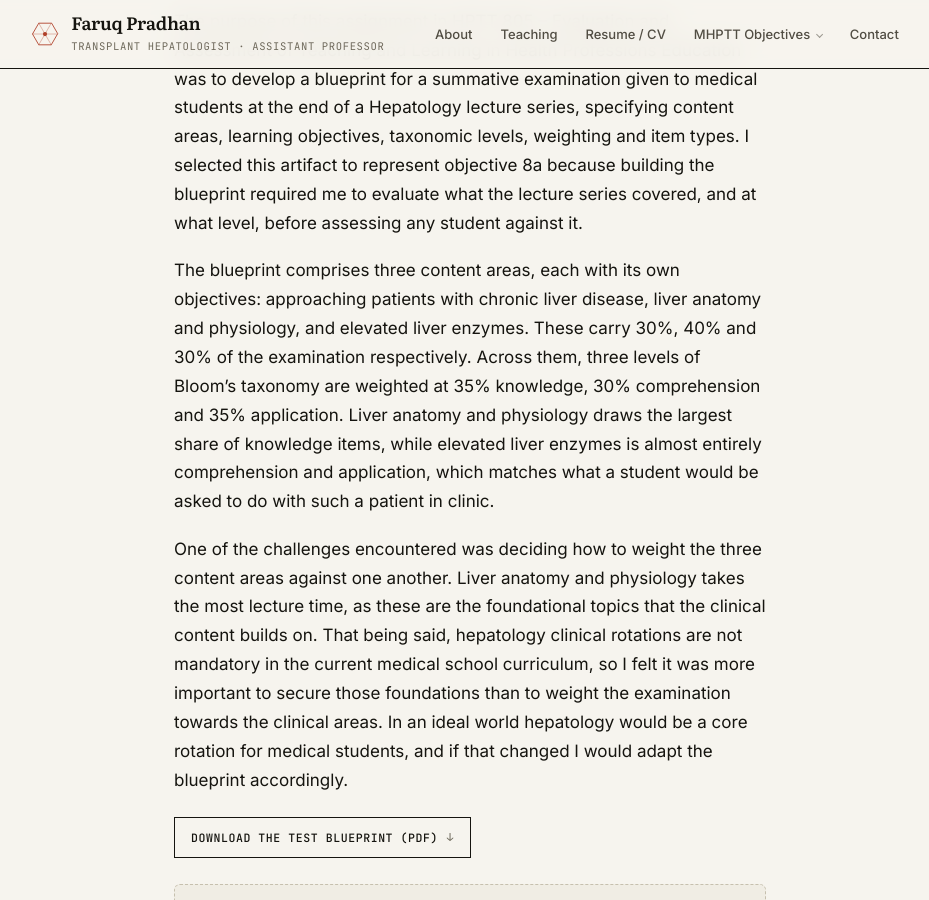
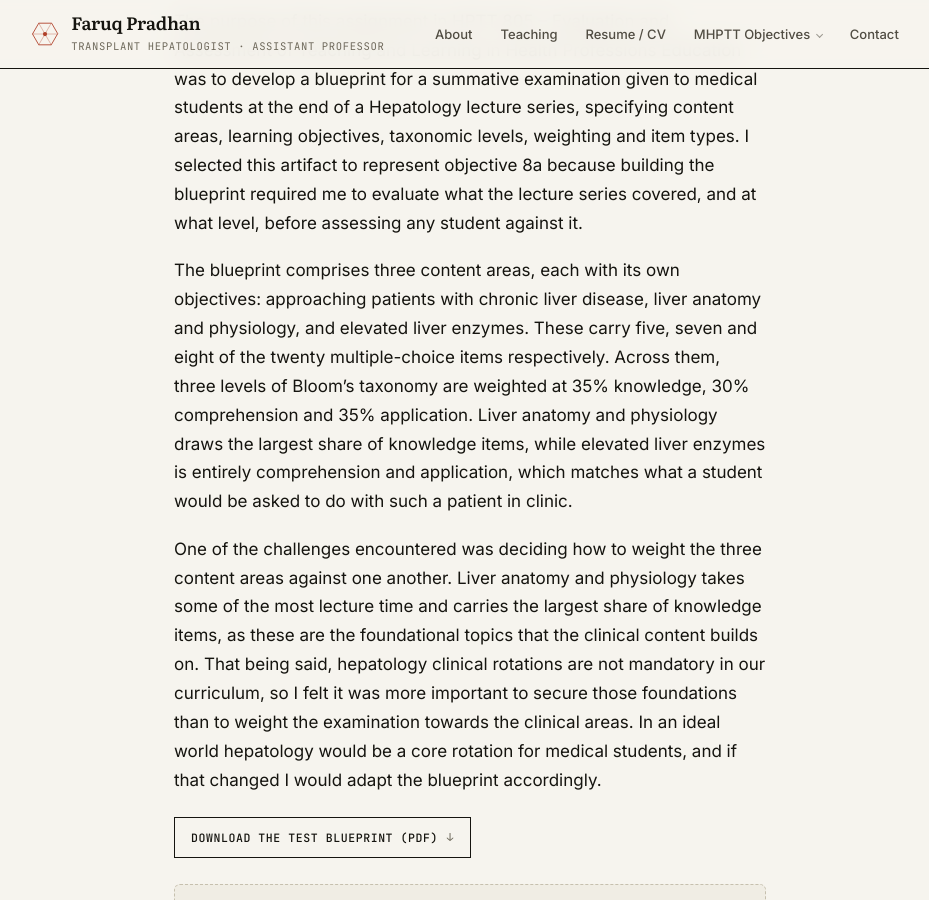
Before and after one commit to fpradhan/fpradhan.github.io, a Jekyll site: the page built from _competencies/8-learner-assessment.md, in a window 1280 px wide and 900 px high, scrolled down 1909 px. Shown: the whole window, without its empty margins (170-1099 px from the left). Built offline with Jekyll 4.4.1, drawn with Linux system fonts in a browser that asks for light colours.

Commit message:
Faruq's revision of 8a-B
The content weights are stated as item counts now, "five, seven and eight
of the twenty multiple-choice items", which sidesteps the blueprint's own
30/40/30 figures not reconciling with those counts. The Bloom split stays
in percentages, where the table's totals row and its percentage row agree.

"Almost entirely comprehension and application" becomes "entirely", which
the table supports: elevated liver enzymes has no knowledge items.

Paragraph three now says liver anatomy and physiology takes some of the
most lecture time and carries the largest share of knowledge items, and
"the current medical school curriculum" becomes "our curriculum".

268 to 272 words.

Co-Authored-By: Claude Opus 5 <noreply@anthropic.com>
Claude-Session: https://claude.ai/code/session_01SajNJDGDkt5q5fCgsPRcNk

```diff
--- a/_competencies/8-learner-assessment.md
+++ b/_competencies/8-learner-assessment.md
@@ -92,19 +92,19 @@ covered, and at what level, before assessing any student against it.
 
 The blueprint comprises three content areas, each with its own objectives: approaching patients
 with chronic liver disease, liver anatomy and physiology, and elevated liver enzymes. These carry
-30%, 40% and 30% of the examination respectively. Across them, three levels of Bloom’s taxonomy
-are weighted at 35% knowledge, 30% comprehension and 35% application. Liver anatomy and physiology
-draws the largest share of knowledge items, while elevated liver enzymes is almost entirely
-comprehension and application, which matches what a student would be asked to do with such a
-patient in clinic.
+five, seven and eight of the twenty multiple-choice items respectively. Across them, three levels
+of Bloom’s taxonomy are weighted at 35% knowledge, 30% comprehension and 35% application. Liver
+anatomy and physiology draws the largest share of knowledge items, while elevated liver enzymes is
+entirely comprehension and application, which matches what a student would be asked to do with
+such a patient in clinic.
 
 One of the challenges encountered was deciding how to weight the three content areas against one
-another. Liver anatomy and physiology takes the most lecture time, as these are the foundational
-topics that the clinical content builds on. That being said, hepatology clinical rotations are not
-mandatory in the current medical school curriculum, so I felt it was more important to secure
-those foundations than to weight the examination towards the clinical areas. In an ideal world
-hepatology would be a core rotation for medical students, and if that changed I would adapt the
-blueprint accordingly.
+another. Liver anatomy and physiology takes some of the most lecture time and carries the largest
+share of knowledge items, as these are the foundational topics that the clinical content builds
+on. That being said, hepatology clinical rotations are not mandatory in our curriculum, so I felt
+it was more important to secure those foundations than to weight the examination towards the
+clinical areas. In an ideal world hepatology would be a core rotation for medical students, and if
+that changed I would adapt the blueprint accordingly.
 
 <p><a class="dl" href="{{ '/assets/artifacts/hptt805-test-blueprint.pdf' | relative_url }}" rel="noopener" target="_blank">Download the test blueprint (PDF)<span class="sr-only"> (opens in a new tab)</span></a></p>
 
```
